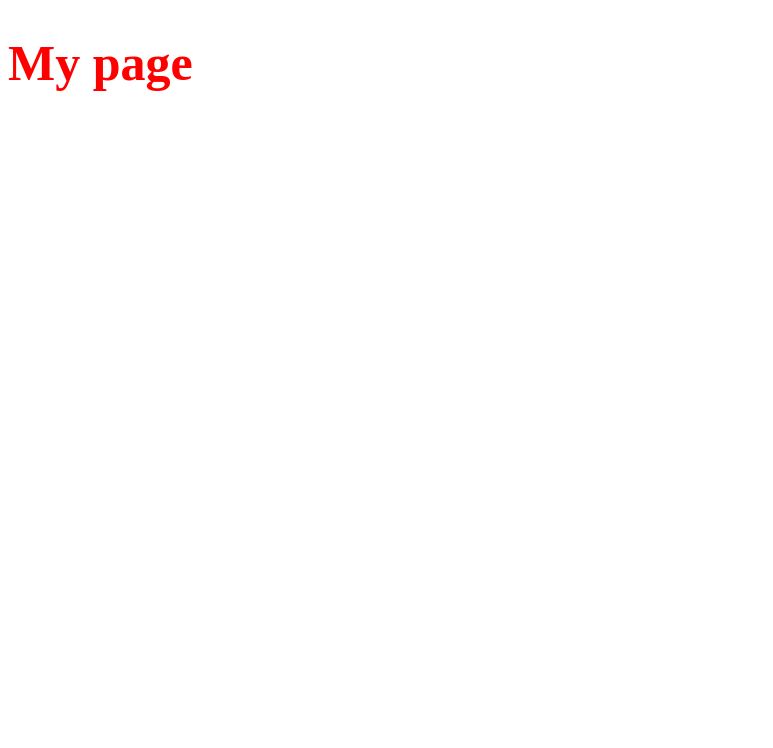
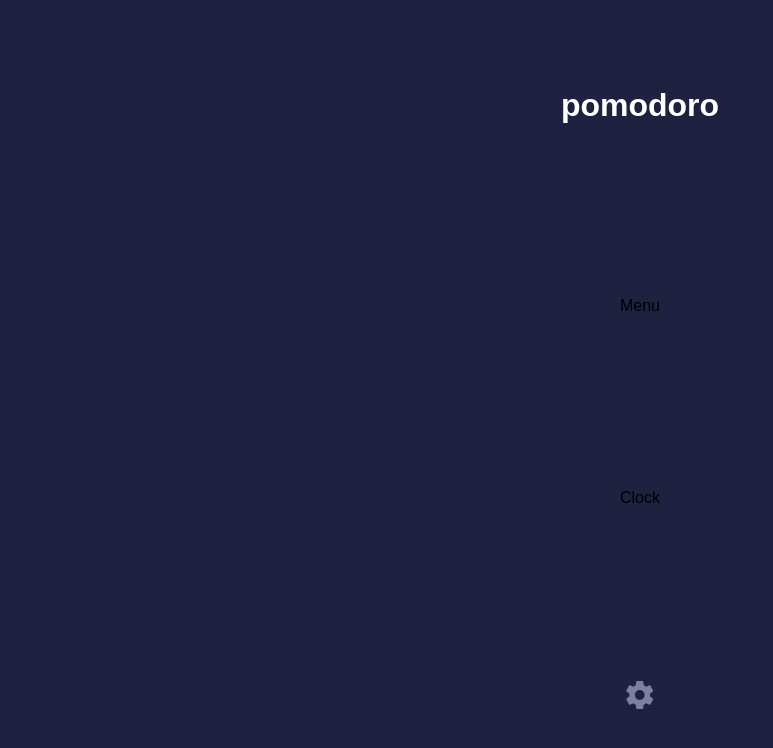
Before and after one commit to leonardonegrao/pomodoro, a Next.js app: page / in a window 1280 px wide. Shown: the top 748 px of the page, without its empty margins (0-773 px from the left). Built offline with nearby package versions, Linux system fonts and the light colour scheme.

Commit message:
feat(home): create home basic and complementary structure

```diff
--- a/package.json
+++ b/package.json
@@ -12,7 +12,8 @@
     "react": "^17.0.2",
     "react-dom": "^17.0.2",
     "react-is": "^17.0.2",
-    "styled-components": "^5.2.3"
+    "styled-components": "^5.2.3",
+    "styled-normalize": "^8.0.7"
   },
   "devDependencies": {
     "@commitlint/cli": "^13.1.0",
--- /dev/null
+++ b/src/components/common/SEO/index.tsx
@@ -0,0 +1,40 @@
+import Head from 'next/head';
+
+interface SEOProps {
+  title: string;
+  description: string;
+  bannerImgUrl?: string;
+}
+
+export default function SEO({
+  title,
+  description,
+  bannerImgUrl = 'https://www.datocms-assets.com/54030/1631212306-bannerimg.png',
+}: SEOProps) {
+  const baseUrl = 'https://arch-studio-blush.vercel.app/';
+  const fullTitle = title ? `${title} | Arch Studio` : 'Arch Studio';
+
+  return (
+    <Head>
+      <title>{fullTitle}</title>
+      <meta name="title" content={fullTitle} />
+      <meta name="description" content={description} />
+      <link rel="icon" href="/favicon.png" type="image/x-icon" />
+      <meta name="viewport" content="width=device-width, initial-scale=1.0, maximum-scale=1.0,user-scalable=0" />
+
+      {/* <!-- Open Graph / Facebook --> */}
+      <meta property="og:type" content="website" />
+      <meta property="og:url" content={baseUrl} />
+      <meta property="og:title" content={fullTitle} />
+      <meta property="og:description" content={description} />
+      <meta property="og:image" content={bannerImgUrl} />
+
+      {/* <!-- Twitter --> */}
+      <meta property="twitter:card" content="summary_large_image" />
+      <meta property="twitter:url" content={baseUrl} />
+      <meta property="twitter:title" content={fullTitle} />
+      <meta property="twitter:description" content={description} />
+      <meta property="twitter:image" content={bannerImgUrl} />
+    </Head>
+  );
+}
--- /dev/null
+++ b/src/components/foundation/Text/index.tsx
@@ -0,0 +1,58 @@
+import styled, { css } from 'styled-components';
+
+type TextVariant = 'appTitle' | 'heading1' | 'heading2' | 'heading3' | 'heading4' | 'body1' | 'body2';
+
+export const TextVariantsMap = (variant: TextVariant) => css`
+  font-size: ${({ theme }) => theme.typography.variants[variant].fontSize};
+  font-weight: ${({ theme }) => theme.typography.variants[variant].fontWeight};
+  line-height: ${({ theme }) => theme.typography.variants[variant].lineHeight};
+
+  ${({ theme }) => {
+    if (theme.typography.variants[variant].letterSpacing) {
+      return css`
+        letter-spacing: ${theme.typography.variants[variant].letterSpacing};
+    `;
+    }
+
+    if (theme.typography.variants[variant].textTransform) {
+      return css`
+        text-transform: ${theme.typography.variants[variant].textTransform};
+    `;
+    }
+
+    return css``;
+  }}
+`;
+
+interface BaseTypographyProps {
+  variant: TextVariant
+  as?: React.ElementType
+}
+
+const BaseTypography = styled.span<BaseTypographyProps>`
+  ${({ variant }) => TextVariantsMap(variant)}
+  color: ${({ theme }) => theme.colors.white};
+  margin: 0;
+`;
+
+interface TextProps extends React.HTMLAttributes<HTMLSpanElement> {
+  tag?: React.ElementType;
+  variant: TextVariant;
+  children: React.ReactNode;
+  color: string;
+}
+
+export default function Text({
+  tag = 'span', color, variant, children, ...props
+}: TextProps) {
+  return (
+    <BaseTypography
+      as={tag}
+      color={color}
+      variant={variant}
+      {...props}
+    >
+      {children}
+    </BaseTypography>
+  );
+}
--- /dev/null
+++ b/src/components/screens/HomeScreen/index.tsx
@@ -0,0 +1,36 @@
+import styled from 'styled-components';
+
+import AppIcon from '@components/common/AppIcon';
+import Text from '@components/foundation/Text';
+
+const HomeWrapper = styled.div`
+  width: 100%;
+  height: 100%;
+
+  background: ${({ theme }) => theme.colors.primary.main};
+`;
+
+const HomeContent = styled.main`
+  display: flex;
+  flex-direction: column;
+  align-items: center;
+  justify-content: space-around;
+
+  height: 100%;
+`;
+
+export default function HomeScreen() {
+  return (
+    <HomeWrapper>
+      <HomeContent>
+        <Text variant="appTitle" tag="h1" color="white">pomodoro</Text>
+
+        <div>Menu</div>
+
+        <div>Clock</div>
+
+        <AppIcon icon="settings" />
+      </HomeContent>
+    </HomeWrapper>
+  );
+}
--- a/src/pages/_document.tsx
+++ b/src/pages/_document.tsx
@@ -1,19 +1,19 @@
-import Document, { DocumentContext } from 'next/document'
-import { ServerStyleSheet } from 'styled-components'
+import Document, {
+  DocumentContext, Head, Html, Main, NextScript,
+} from 'next/document';
+import { ServerStyleSheet } from 'styled-components';
 
 export default class MyDocument extends Document {
   static async getInitialProps(ctx: DocumentContext) {
-    const sheet = new ServerStyleSheet()
-    const originalRenderPage = ctx.renderPage
+    const sheet = new ServerStyleSheet();
+    const originalRenderPage = ctx.renderPage;
 
     try {
-      ctx.renderPage = () =>
-        originalRenderPage({
-          enhanceApp: (App) => (props) =>
-            sheet.collectStyles(<App {...props} />),
-        })
+      ctx.renderPage = () => originalRenderPage({
+        enhanceApp: (App) => (props) => sheet.collectStyles(<App {...props} />),
+      });
 
-      const initialProps = await Document.getInitialProps(ctx)
+      const initialProps = await Document.getInitialProps(ctx);
       return {
         ...initialProps,
         styles: (
@@ -22,9 +22,30 @@ export default class MyDocument extends Document {
             {sheet.getStyleElement()}
           </>
         ),
-      }
+      };
     } finally {
-      sheet.seal()
+      sheet.seal();
     }
   }
+
+  render(): JSX.Element {
+    return (
+      <Html lang="en-US">
+        <Head>
+          <meta charSet="utf-8" />
+          <link rel="preconnect" href="https://fonts.googleapis.com" />
+          <link rel="preconnect" href="https://fonts.gstatic.com" />
+          <link
+            // eslint-disable-next-line max-len
+            href="https://fonts.googleapis.com/css2?family=Kumbh+Sans:wght@700&family=Roboto+Slab:wght@700&family=Space+Mono:wght@700&display=swap"
+            rel="stylesheet"
+          />
+        </Head>
+        <body>
+          <Main />
+          <NextScript />
+        </body>
+      </Html>
+    );
+  }
 }
--- a/src/pages/index.tsx
+++ b/src/pages/index.tsx
@@ -1,10 +1,17 @@
-import styled from 'styled-components'
+import { ThemeProvider } from 'styled-components';
 
-const Title = styled.h1`
-  color: red;
-  font-size: 50px;
-`
+import SEO from '@components/common/SEO';
+import HomeScreen from '@components/screens/HomeScreen';
+
+import GlobalStyle from '@theme/GlobalStyle';
+import theme from '@theme/index';
 
 export default function Home() {
-  return <Title>My page</Title>
+  return (
+    <ThemeProvider theme={theme}>
+      <GlobalStyle />
+      <SEO title="Pomodoro App" description="Pomodoro App made with Next.js" />
+      <HomeScreen />
+    </ThemeProvider>
+  );
 }
--- /dev/null
+++ b/src/theme/GlobalStyle.ts
@@ -0,0 +1,33 @@
+import { createGlobalStyle } from 'styled-components';
+import { normalize } from 'styled-normalize';
+
+export default createGlobalStyle`
+    * {
+      box-sizing: border-box;
+      font-family: 'Spartan', sans-serif;
+      margin: 0;
+      padding: 0;
+    }
+
+    ${normalize}
+
+    button {
+      font-family: 'Spartan', sans-serif;
+    }
+    body {
+      margin: 0;
+      padding: 0;
+    }
+
+    html, body {
+      display: flex;
+      min-height: 100vh;
+      width: 100%;
+    }
+    #__next {
+      flex: 1;
+      display: flex;
+      flex-direction: column;
+      max-width: 100%;
+    }
+`;
--- /dev/null
+++ b/src/theme/index.ts
@@ -0,0 +1,83 @@
+import { DefaultTheme } from 'styled-components';
+
+const breakpoints = {
+  sm: '375px',
+  md: '768px',
+  lg: '1440px',
+};
+
+const colors = {
+  primary: {
+    main: '#1E213F',
+    light: '#161932',
+  },
+  secondary: {
+    orange: '#F87070',
+    blue: '#70F3F8',
+    purple: '#D881F8',
+  },
+  gray: {
+    main: '#D7E0FF',
+    light: 'EFF1FA',
+  },
+  white: '#FFFFFF',
+};
+
+const typography = {
+  fonts: {
+    sansSerif: {
+      fontFamily: 'Kumbh Sans, sans-serif',
+    },
+    serif: {
+      fontFamily: 'Roboto Slab, serif',
+    },
+    mono: {
+      fontFamily: 'Space Mono, sans-serif',
+    },
+  },
+  variants: {
+    appTitle: {
+      fontSize: '32px',
+      fontWeight: 'bold',
+    },
+    heading1: {
+      fontSize: '100px',
+      fontWeight: 'bold',
+      lineHeight: '120px',
+      letterSpacing: '-5px',
+    },
+    heading2: {
+      fontSize: '28px',
+      fontWeight: 'bold',
+      lineHeight: '34px',
+    },
+    heading3: {
+      fontSize: '16px',
+      fontWeight: 'bold',
+      lineHeight: '19px',
+      letterSpacing: '15px',
+      textTransform: 'uppercase',
+    },
+    heading4: {
+      fontSize: '13px',
+      fontWeight: 'bold',
+      lineHeight: '16px',
+      letterSpacing: '5px',
+      textTransform: 'uppercase',
+    },
+    body1: {
+      fontSize: '14px',
+      fontWeight: 'bold',
+      lineHeight: '18px',
+    },
+    body2: {
+      fontSize: '12px',
+      fontWeight: 'bold',
+      lineHeight: '14px',
+    },
+  },
+};
+
+const theme: DefaultTheme = { colors, typography, breakpoints };
+
+export default theme;
```
Also changed, not shown: src/theme/style.d.ts (added, +59 -0 lines), tsconfig.json (+22 -1 lines), .eslintrc.json, public/favicon.png (renamed from public/favicon-32x32.png), 1 other file (tests, documents, lock files or other folders).
